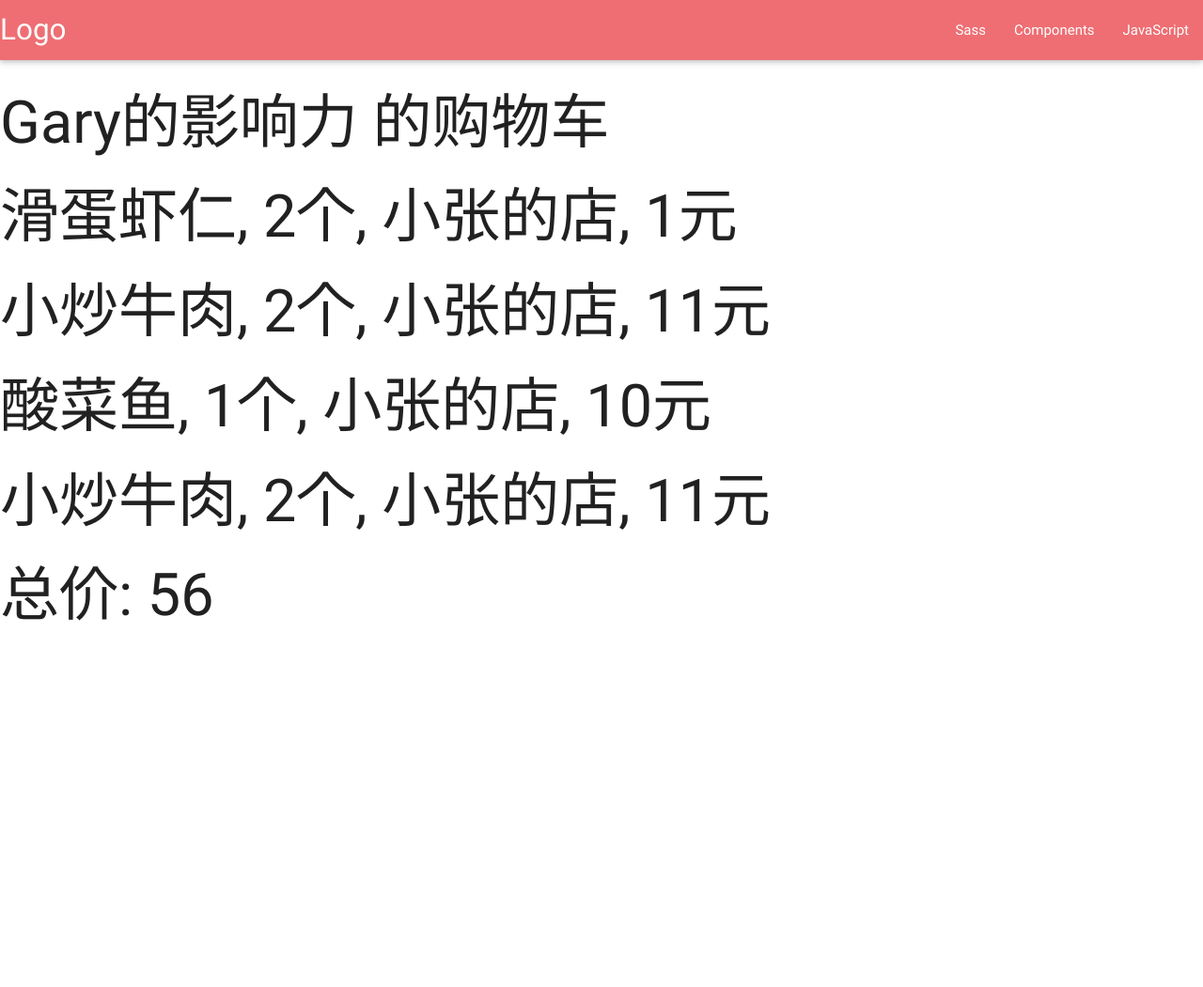
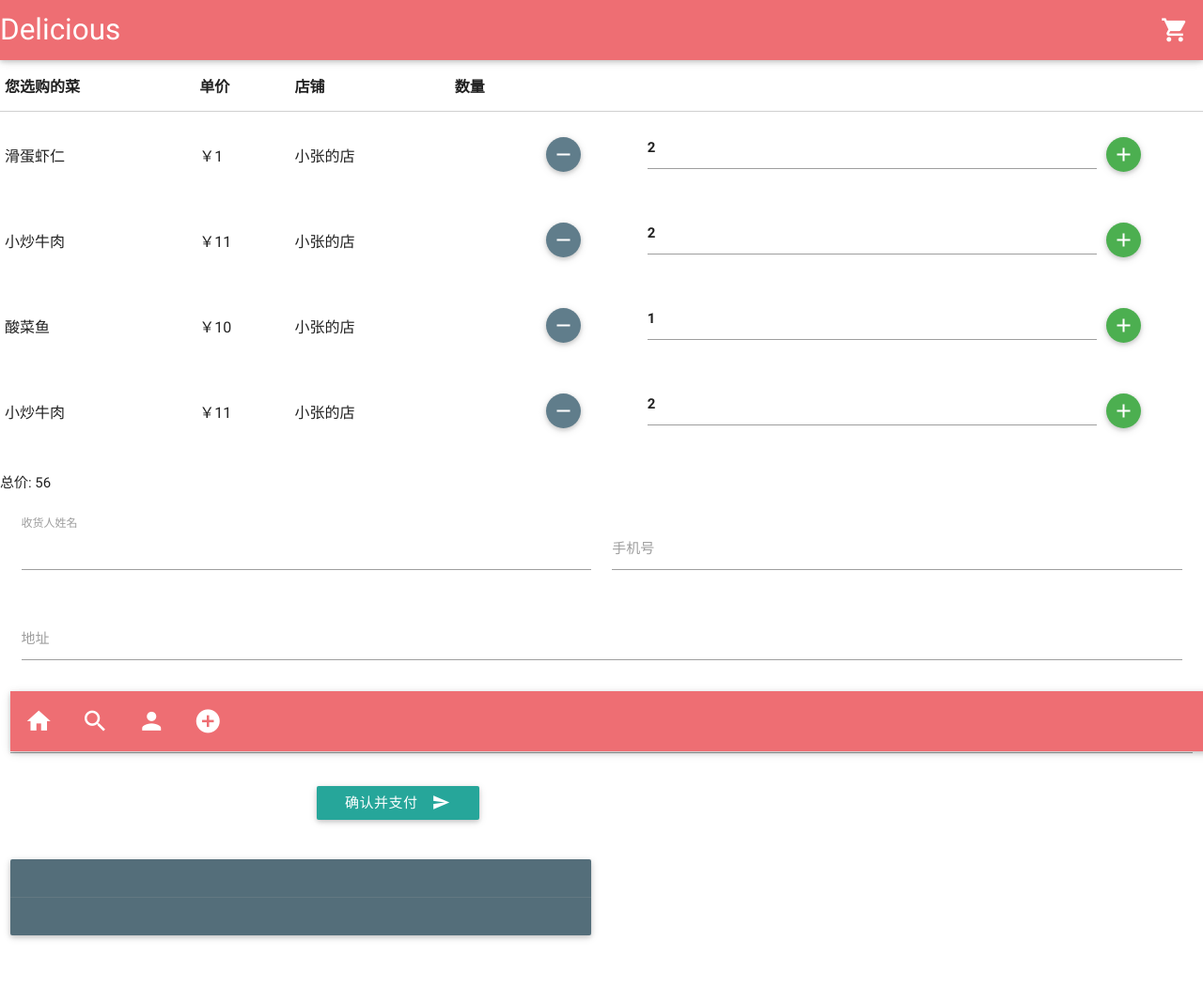
Before and after one commit to garyelephant/delicious, a Django app: page /cart/ in a window 1280 px wide. Shown: the whole page at 94% size. Before the commit the page ends 661 px from the top, so only its background shows below. Run offline with Django 3.2, Linux system fonts and the light colour scheme; data comes from the database, SQL or seed files in the repository; some libraries are stand-ins or nearby versions.

Commit message:
finish shopping cart functionality

```diff
--- a/food/templates/food/base.html
+++ b/food/templates/food/base.html
@@ -24,6 +24,17 @@
     </nav>
 </div>
 {% block page_content%}{% endblock%}
+<!--加入下面div是因为划到页面底部，最下面的页面元素显示不全。加入这个div来占住页面底部-->
+<div class="row">
+    <div class="col s12 m6">
+        <div class="card blue-grey darken-1">
+            <div class="card-content white-text">
+                <span class="card-title"></span>
+                <p></p>
+            </div>
+        <div class="card-action">
+    </div>
+</div>
 <div class="navbar-fixed" style="position: absolute;bottom: 0;">
     <nav>
         <div class="nav-wrapper">
--- a/food/templates/food/cart.html
+++ b/food/templates/food/cart.html
@@ -1,67 +1,67 @@
-<!doctype html>
+{% extends "food/base.html" %}
 {% load staticfiles %}
-<html class="no-js">
-<head>
-    <meta charset="utf-8">
-    <meta http-equiv="X-UA-Compatible" content="IE=edge">
-    <meta name="description" content="">
-    <meta name="keywords" content="">
-    <meta name="viewport"
-          content="width=device-width, initial-scale=1, maximum-scale=1, user-scalable=no">
-    <title>黑客马拉松－kitchen</title>
+{% block page_content %}
+<div class="row">
+    <table>
+        <thead>
+          <tr>
+              <th data-field="food">您选购的菜</th>
+              <th data-field="unit_price">单价</th>
+              <th data-field="store">店铺</th>
+              <th data-field="number">数量</th>
+          </tr>
+        </thead>
 
-    <!-- Set render engine for 360 browser -->
-    <meta name="renderer" content="webkit">
-
-    <!-- No Baidu Siteapp-->
-    <meta http-equiv="Cache-Control" content="no-siteapp"/>
-
-    <link rel="icon" type="image/png" href="{% static 'food/images/favicon.png' %}">
-
-    <!-- Add to homescreen for Chrome on Android -->
-    <meta name="mobile-web-app-capable" content="yes">
-    <link rel="icon" sizes="192x192" href="{% static 'food/images/app-icon72x72@2x.png' %}">
-
-    <!-- Add to homescreen for Safari on iOS -->
-    <meta name="apple-mobile-web-app-capable" content="yes">
-    <meta name="apple-mobile-web-app-status-bar-style" content="black">
-    <meta name="apple-mobile-web-app-title" content="Amaze UI"/>
-    <link rel="apple-touch-icon-precomposed" href="{% static 'food/images/app-icon72x72@2x.png' %}">
-
-    <!-- Tile icon for Win8 (144x144 + tile color) -->
-    <meta name="msapplication-TileImage" content="{% static 'food/images/app-icon72x72@2x.png' %}">
-    <meta name="msapplication-TileColor" content="#0e90d2">
-
-
-    <link type="text/css" rel="stylesheet" href="{% static 'food/materialize/css/materialize.min.css' %}"
-          media="screen,projection"/>
-
-</head>
-<body>
-<script type="text/javascript" src="http://cdn.staticfile.org/jquery/2.1.1-rc2/jquery.min.js"></script>
-<script type="text/javascript" src="{% static 'food/materialize/js/materialize.min.js' %}"></script>
-<nav>
-    <div class="nav-wrapper">
-        <a href="#" class="brand-logo">Logo</a>
-        <ul id="nav-mobile" class="right hide-on-med-and-down">
-            <li><a href="sass.html">Sass</a></li>
-            <li><a href="components.html">Components</a></li>
-            <li><a href="javascript.html">JavaScript</a></li>
-        </ul>
-    </div>
-</nav>
-<h1>{{ user }} 的购物车</h1>
-{% for order in orders %}
-<h1>{{ order.price.tweet.title }}, {{ order.number }}个, {{ order.price.supplier.name }}, {{ order.price.value }}元</h1>
-{% endfor %}
-<h1>总价: {{ total }}</h1>
-
-<!--在这里编写你的代码-->
-<!--[if (gte IE 9)|!(IE)]><!-->
-<script src="{% static 'food/assets/js/jquery.min.js' %}"></script>
-<!--<![endif]-->
-<!--[if lte IE 8 ]>
-<script src="http://libs.baidu.com/jquery/1.11.1/jquery.min.js"></script>
-<![endif]-->
-</body>
-</html>
+        <tbody>
+          {% for order in orders %}
+          <tr>
+            <td>{{ order.price.tweet.title }}</td>
+            <td>￥{{ order.price.value }}</td>
+            <td>{{ order.price.supplier.name }}</td>
+            <td>
+                <th><a class="btn-floating btn-small waves-effect waves-light blue-grey" onclick="remove_one_dish"><i class="mdi-content-remove"></i></a></th>
+                <th><input value="{{ order.number }}" id="number" type="text" class="validate" length="2"></input></th>
+                <th><a class="btn-floating btn-small waves-effect waves-light green"><i class="mdi-content-add"></i></a></th>
+            </td>
+          </tr>
+          {% endfor %}
+        </tbody>
+      </table>
+</div>
+<div class="row">
+        总价: {{ total }}
+</div>
+<div class="row">
+    <form class="col s12">
+      <div class="row">
+        <div class="input-field col s6">
+          <input placeholder="" id="customer_name" type="text" class="validate">
+          <label for="customer_name">收货人姓名</label>
+        </div>
+        <div class="input-field col s6">
+          <input id="phone_number" type="text" class="validate" length="11">
+          <label for="phone_number">手机号</label>
+        </div>
+      </div>
+      <div class="row">
+        <div class="input-field col s12">
+          <input id="address" type="text" class="validate">
+          <label for="address">地址</label>
+        </div>
+      </div>
+      <div class="row">
+        <label>期望收货时间</label>
+        <input id="ship_datepicker" type="date" class="datepicker">
+      </div>
+      <div class="row">
+        <div class="col s3">&nbsp</div>
+        <div class="col s6">
+        <button class="btn waves-effect waves-light" type="submit" name="action">确认并支付
+            <i class="mdi-content-send right"></i>
+        </button>
+        </div>
+        <div class="col s3">&nbsp<a/div>
+      </div>
+    </form>
+</div>
+{% endblock %}
```
